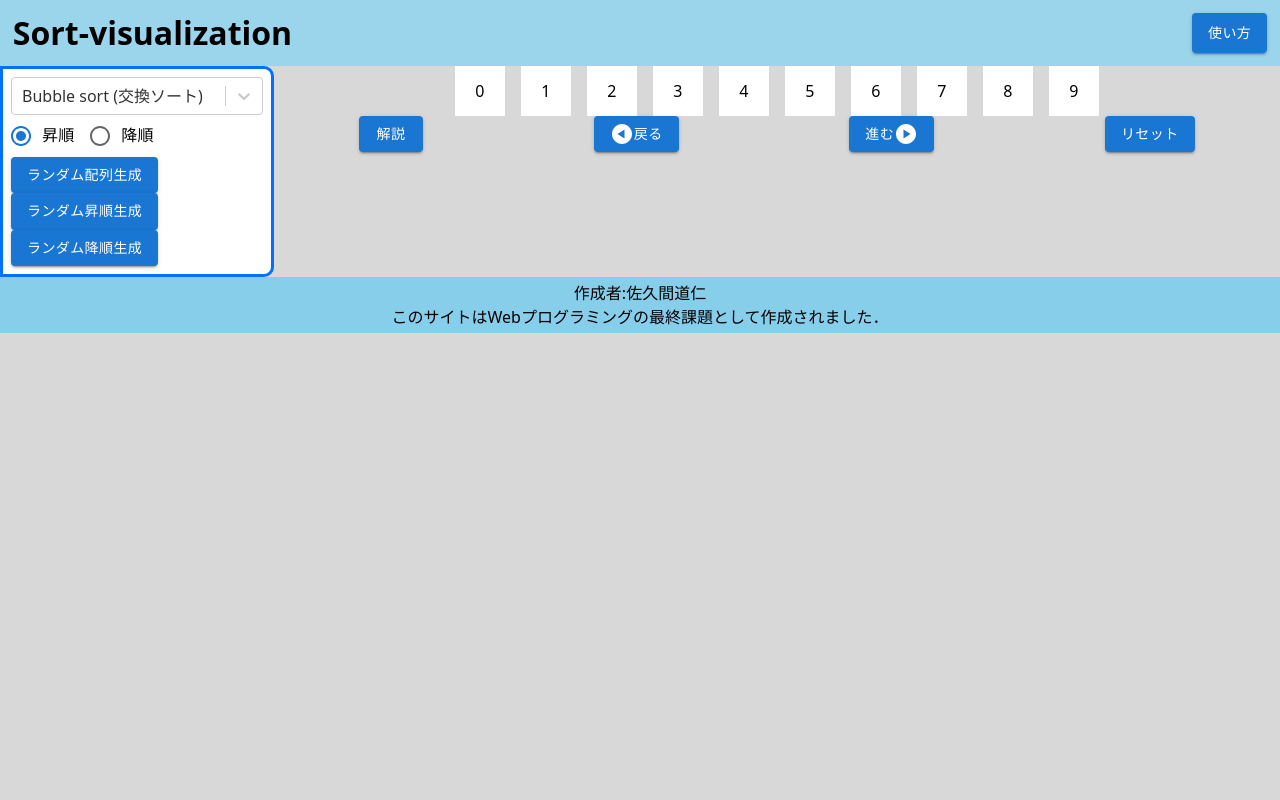
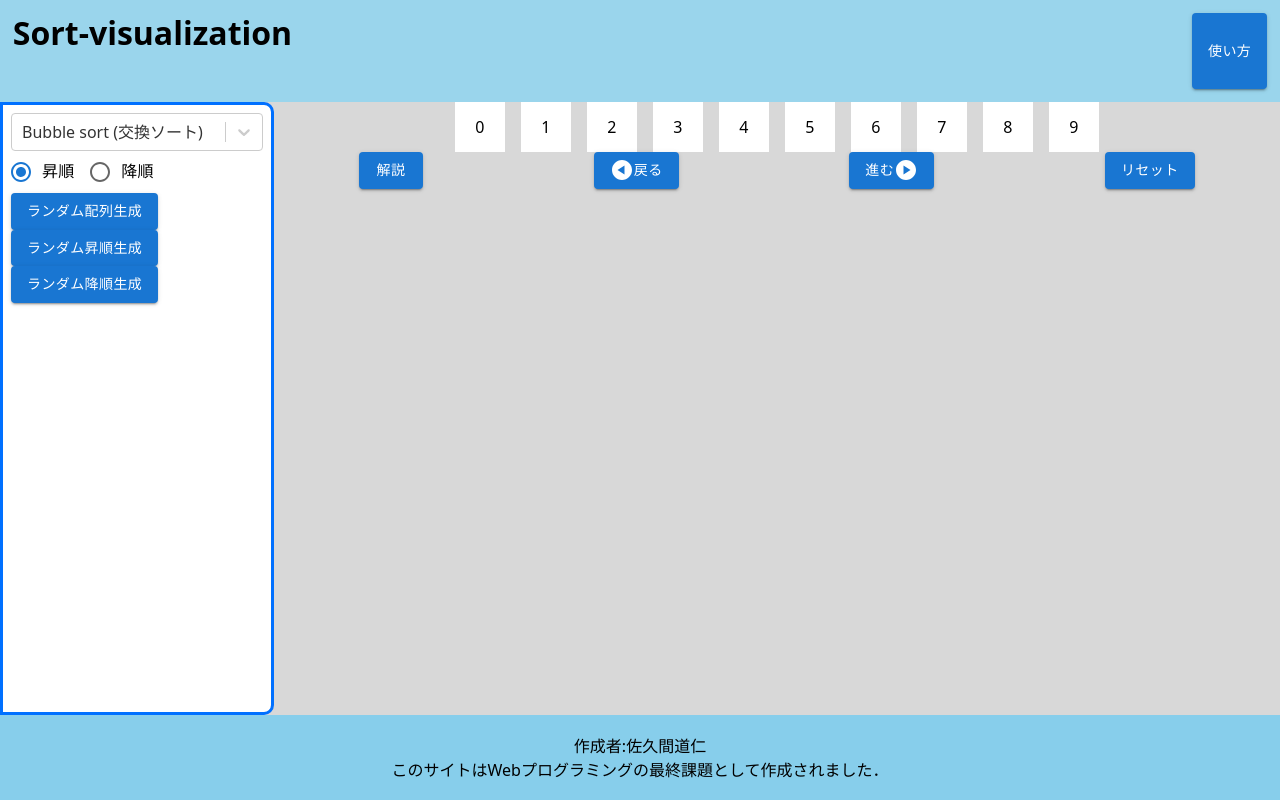
Before and after one commit to mitchi-0719/sort-visualization, a React (Vite) app: page / in a window 1280 px wide. Built offline with nearby package versions, Linux system fonts and the light colour scheme.

Commit message:
100vhの設定+alpha

```diff
--- a/src/App.jsx
+++ b/src/App.jsx
@@ -1,14 +1,15 @@
 import { Header } from "./components/Header";
 import { Main } from "./components/Main";
 import { Footer } from "./components/Footer";
+import { Box } from "@mui/material";
 
 function App() {
   return (
-    <>
+    <Box display="flex" flexDirection="column" height="100vh">
       <Header />
       <Main />
       <Footer />
-    </>
+    </Box>
   );
 }
 
--- a/src/components/Footer.jsx
+++ b/src/components/Footer.jsx
@@ -6,6 +6,7 @@ export const Footer = () => {
       display="flex"
       flexDirection="column"
       justifyContent="center"
+      flex={1}
       textAlign="center"
       bgcolor="skyblue"
       padding="4px 0"
--- a/src/components/Header.jsx
+++ b/src/components/Header.jsx
@@ -5,6 +5,7 @@ export const Header = () => {
     <Box
       display="flex"
       justifyContent="space-between"
+      flex={1}
       p="1%"
       bgcolor="rgb(154, 213, 236)"
     >
--- a/src/components/Main.jsx
+++ b/src/components/Main.jsx
@@ -10,21 +10,13 @@ export const Main = () => {
   const [order, setOrder] = useState("asc");
 
   return (
-    <Box display="flex">
-      <Box
-        flex={2}
-        border={3}
-        borderColor="#0070ff"
-        borderRadius="0 10px 10px 0"
-        sx={{ background: "#fff", p: 1 }}
-      >
+    <Box display="flex" flex={8}>
       <Setting
         setSortType={setSortType}
         order={order}
         setOrder={setOrder}
         setArray={setArray}
       />
-      </Box>
       <Box flex={8}>
         <ArrayInput array={array} setArray={setArray} />
         <ButtonArea />
--- a/src/components/sort/Setting.jsx
+++ b/src/components/sort/Setting.jsx
@@ -25,7 +25,14 @@ export const Setting = ({ setSortType, order, setOrder, setArray }) => {
   ];
 
   return (
-    <>
+    <Box
+      flex={2}
+      border={3}
+      borderColor="#0070ff"
+      borderRadius="0 10px 10px 0"
+      gap={1}
+      sx={{ background: "#fff", p: 1 }}
+    >
       <Select
         defaultValue={{ value: "bubble", label: "Bubble sort (交換ソート)" }}
         options={options}
@@ -49,7 +56,7 @@ export const Setting = ({ setSortType, order, setOrder, setArray }) => {
         </RadioGroup>
       </FormControl>
 
-      <Box>
+      <Box columnGap={1}>
         <Button variant="contained" onClick={() => getRandArray(0, setArray)}>
           ランダム配列生成
         </Button>
@@ -60,6 +67,6 @@ export const Setting = ({ setSortType, order, setOrder, setArray }) => {
           ランダム降順生成
         </Button>
       </Box>
-    </>
+    </Box>
   );
 };
```
Lines whose indentation alone changed are shown as unchanged.
